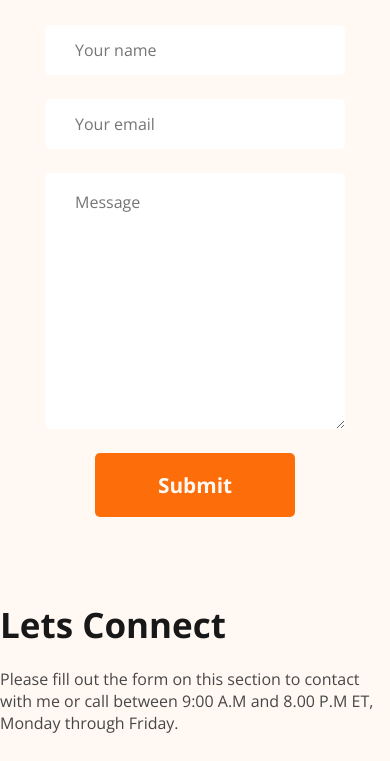
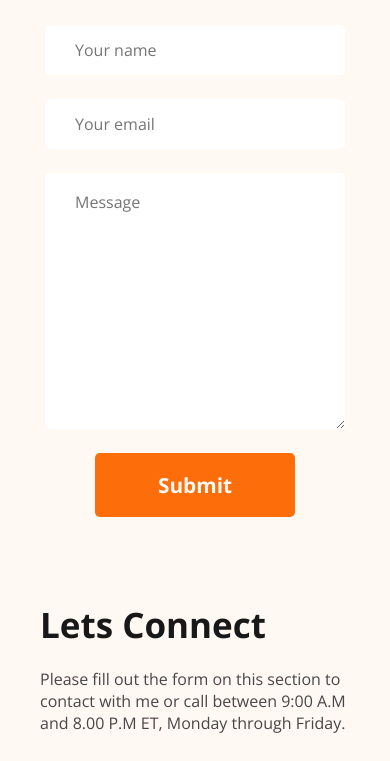
Before and after one commit to SharminAkterr/module-5-portfolio-dev, a plain HTML site: page index.html in a window 390 px wide. Shown: the part 6602-7363 px from the top of the page. Drawn offline with nearby package versions, Linux system fonts and the light colour scheme.

Commit message:
padding added in footer responsive

```diff
--- a/styles/responsive.css
+++ b/styles/responsive.css
@@ -101,6 +101,7 @@
 
     .lets-connect-info {
         max-width: 400px;
+        padding: 0 40px;
     }
 
     .icons {
```
